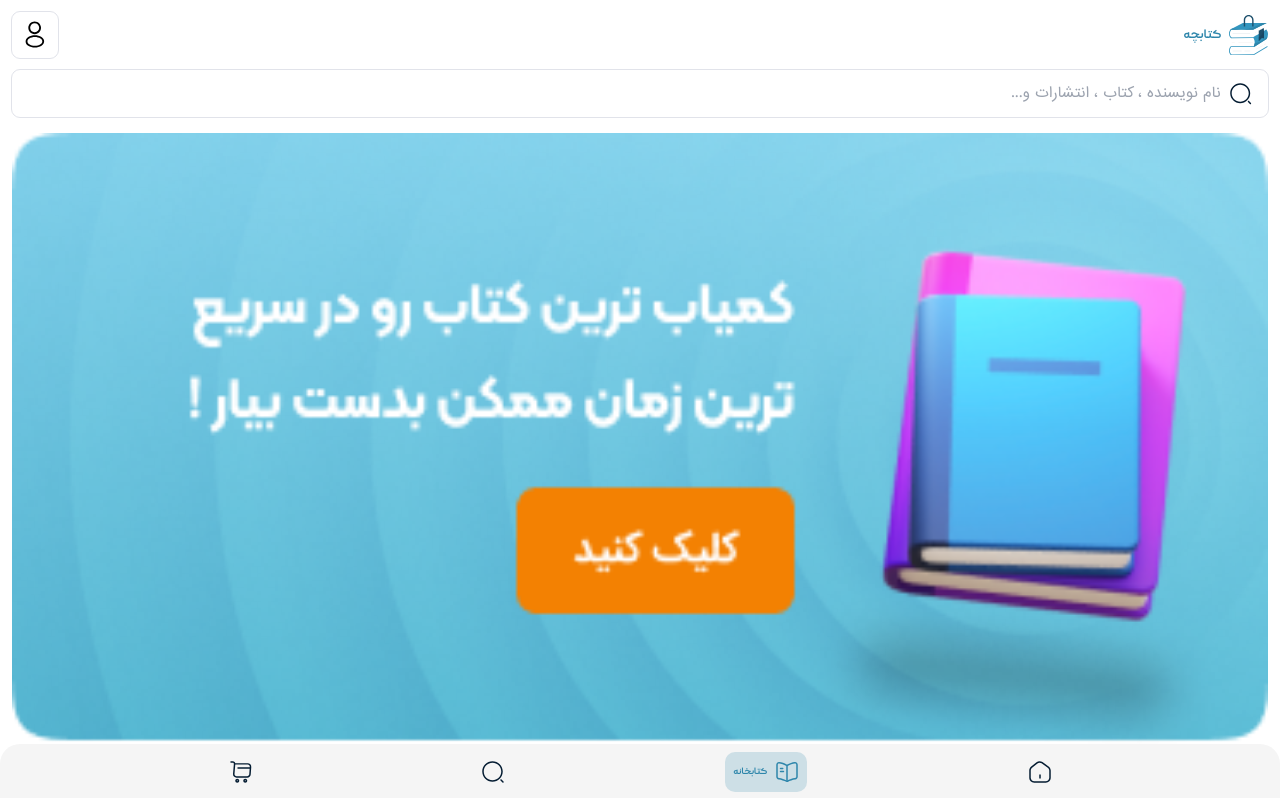
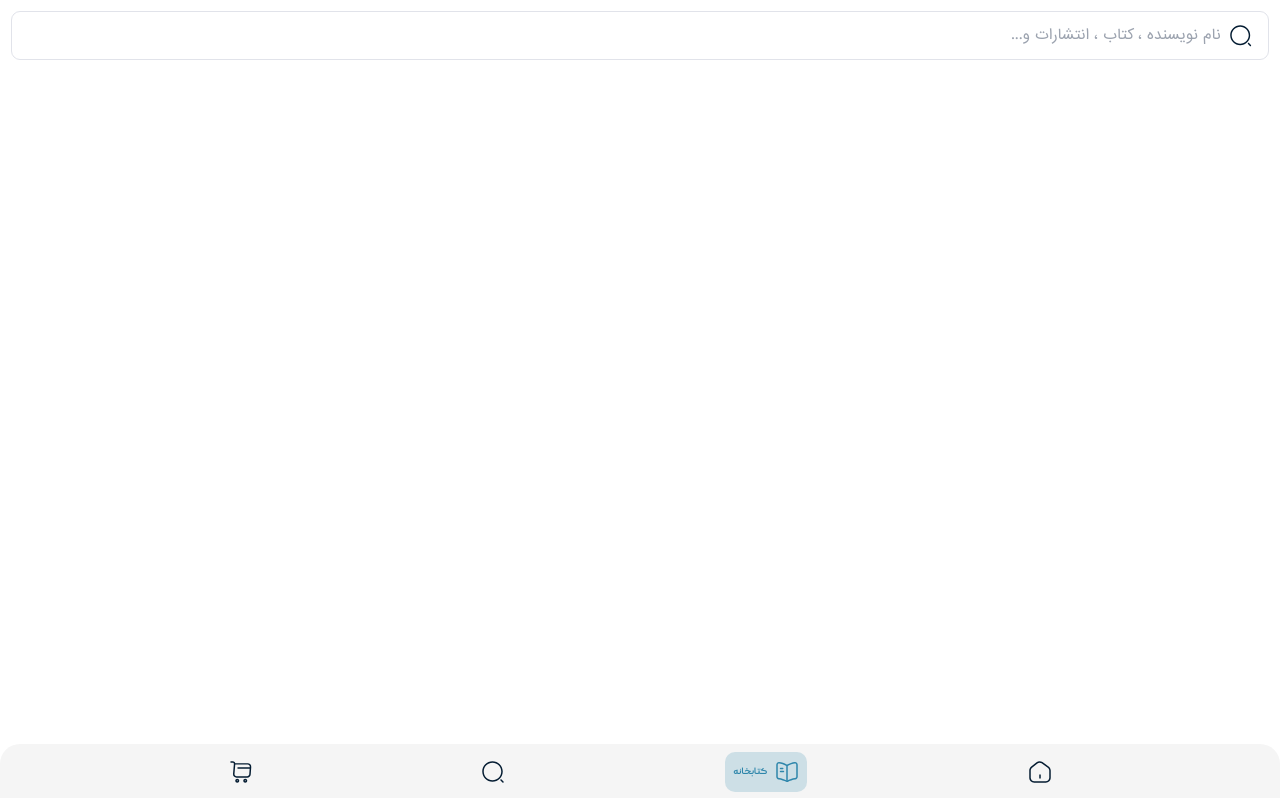
Before and after one commit to 1stMmD/ketabcheh, a React (Vite) app: page /library in a window 1280 px wide. Shown: the top 798 px of the page. Built offline with nearby package versions, Linux system fonts and the light colour scheme.

Commit message:
add : library page

```diff
--- a/src/App.tsx
+++ b/src/App.tsx
@@ -8,6 +8,7 @@ import Boarding from "./views/boarding"
 import Signup from "./views/signup"
 import Home from "./views/home"
 import NavbarMobile from "./layouts/navbar-mobile/navbar-mobile"
+import Library from "./views/library"
 
 function App() {
   return (
@@ -23,7 +24,7 @@ function App() {
           <Route path="/sign-up" element={<Signup/>}/>
           <Route path="/home" element={<Home/>}/>
           <Route path="/search" element={<Home/>}/>
-          <Route path="/library" element={<Home/>}/>
+          <Route path="/library" element={<Library/>}/>
           <Route path="/cart" element={<Home/>}/>
         </Routes>
 
--- /dev/null
+++ b/src/views/library/index.tsx
@@ -0,0 +1,18 @@
+import SearchInput from "../../components/search-input/search-input"
+
+function Library() {
+  return (
+    <div
+    className="
+    w-full
+    min-h-screen
+    flex
+    flex-col
+    p-3
+    ">
+        <SearchInput/>
+    </div>
+  )
+}
+
+export default Library
```
